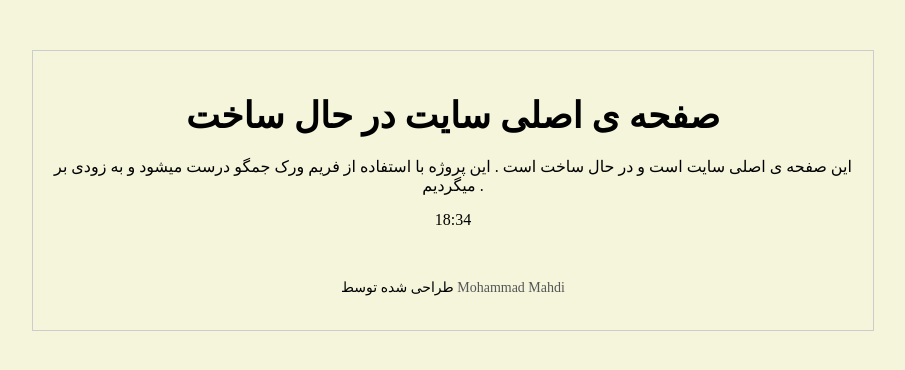
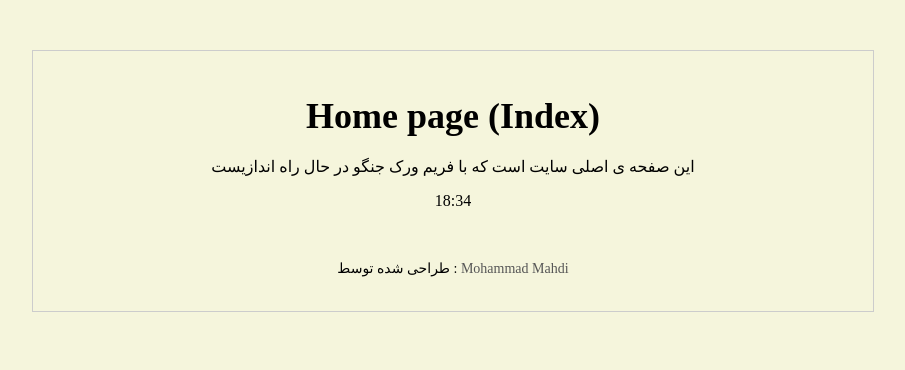
Before and after one commit to Niknam1382/mysite, a Django app: page / in a window 1280 px wide. Shown: the top 370 px of the page, without its empty margins (187-1092 px from the left). Run offline with Django 4.2, Linux system fonts and the light colour scheme.

Commit message:
some change
bug not fixed!

```diff
--- a/mysite/urls.py
+++ b/mysite/urls.py
@@ -21,7 +21,7 @@ from django.conf.urls.static import static
 urlpatterns = [
     path('admin/', admin.site.urls),
     # path ('url addres', 'view', #'name')
-    #path('website/', include('website.urls'))
+    # path('website/', include('website.urls'))
     path('', include('website.urls'))
     # path('blog\', include('blog.urls'))
 ]
--- a/templates/website/index.html
+++ b/templates/website/index.html
@@ -2,7 +2,7 @@
 <html>
 <head>
 	<title>Home</title>
-	<link rel="stylesheet" type="text/css" href="index.css">
+	<link rel="stylesheet" href="statics/index.css">
 	<script type="text/javascript">
 		function displayTime() {
 			var currentTime = new Date();
@@ -19,10 +19,10 @@
 </head>
 <body>
 	<div class="container">
-		<h1>صفحه ی اصلی سایت در حال ساخت</h1>
-		<p>این صفحه ی اصلی سایت است و در حال ساخت است . این پروژه با استفاده از فریم ورک جمگو درست میشود و به زودی بر میگردیم .</p>
+		<h1>Home page (Index)</h1>
+		<p>این صفحه ی اصلی سایت است که با فریم ورک جنگو در حال راه اندازیست</p>
 		<p id="clock"></p>
-		<p class="credit">طراحی شده توسط <span>Mohammad Mahdi</span></p>
+		<p class="credit">طراحی شده توسط :  <span>Mohammad Mahdi</span></p>
 	</div>
 </body>
 </html>
```
